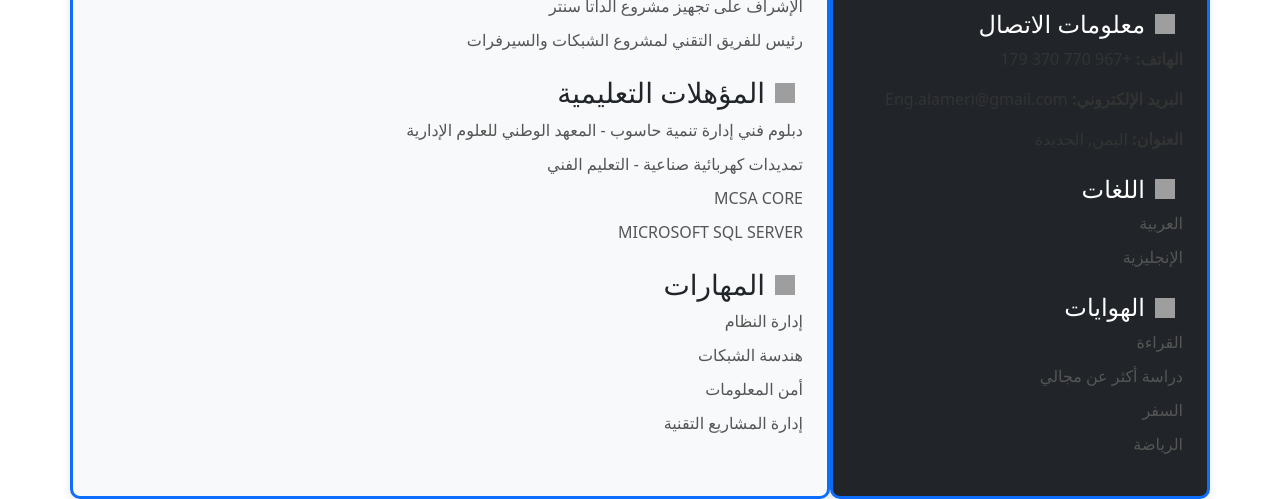
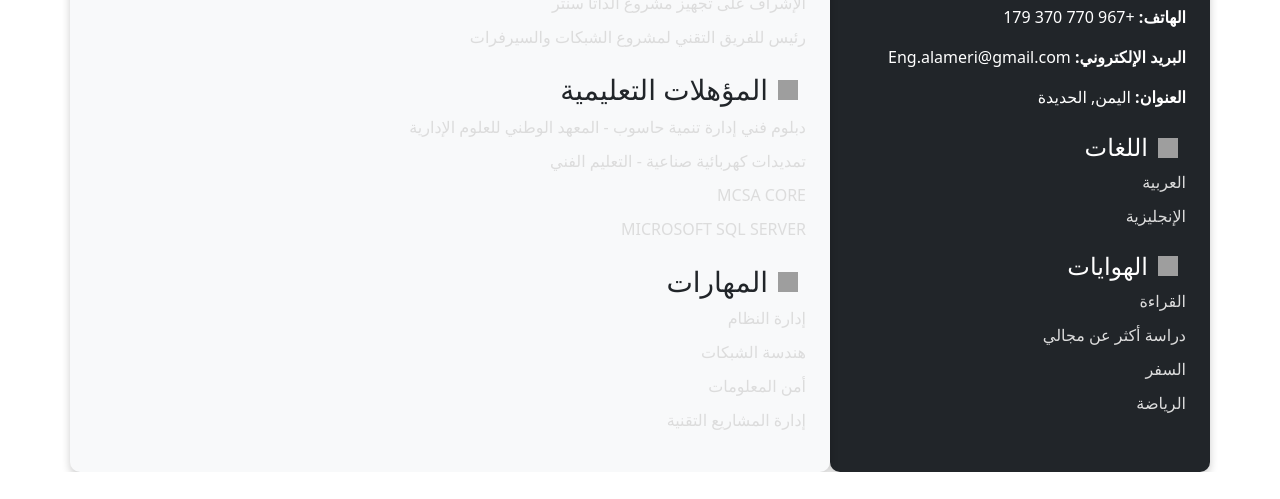
Before and after one commit to YounisDany/helmi, a plain HTML site: page index.html in a window 1280 px wide. Shown: the part 328-827 px from the top of the page. After the commit the page ends 800 px from the top, so only its background shows below. Drawn offline with nearby package versions, Linux system fonts and the light colour scheme; grey boxes are pictures that could not be loaded.

Commit message:
Update index.html

```diff
--- a/index.html
+++ b/index.html
@@ -9,13 +9,13 @@
     }
 
     h2, h3, h4 {
-        color: #0d6efd;
+        color: #ffffff;
         font-weight: bold;
     }
 
     p, ul {
         font-size: 16px;
-        color: #333;
+        color: #ffffff;
     }
 
     ul {
@@ -25,21 +25,19 @@
 
     ul li {
         margin-bottom: 10px;
-        color: #555;
+        color: #dcdcdc;
     }
 
     .bg-dark {
-        background-color: #343a40 !important;
-        border: 3px solid #0d6efd;
+        background-color: #212529 !important;
+        box-shadow: 0 4px 8px rgba(0, 0, 0, 0.2);
         border-radius: 10px;
-        box-shadow: 0 4px 8px rgba(0, 0, 0, 0.1);
     }
 
     .bg-light {
         background-color: #ffffff !important;
-        border: 3px solid #0d6efd;
+        box-shadow: 0 4px 8px rgba(0, 0, 0, 0.2);
         border-radius: 10px;
-        box-shadow: 0 4px 8px rgba(0, 0, 0, 0.1);
     }
 
     .rounded-circle {
```
